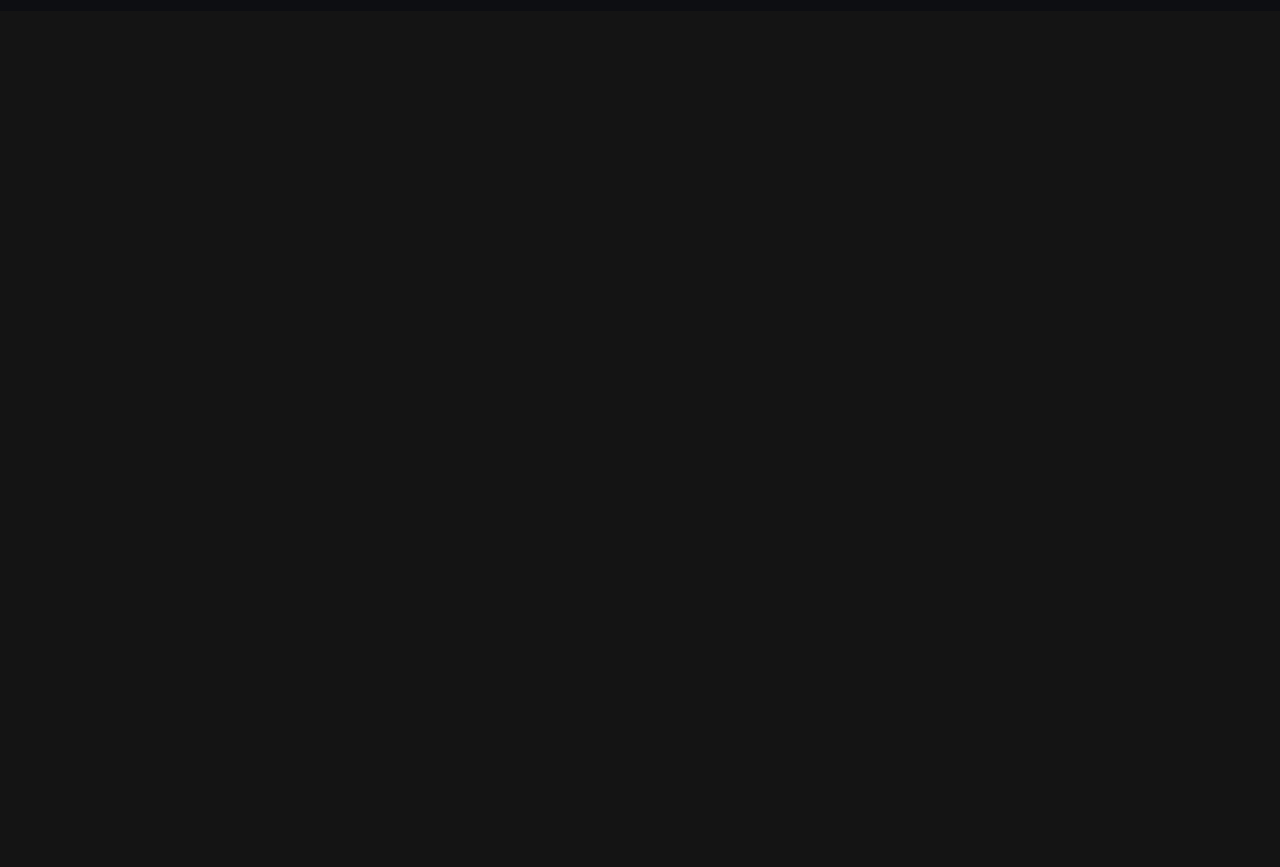
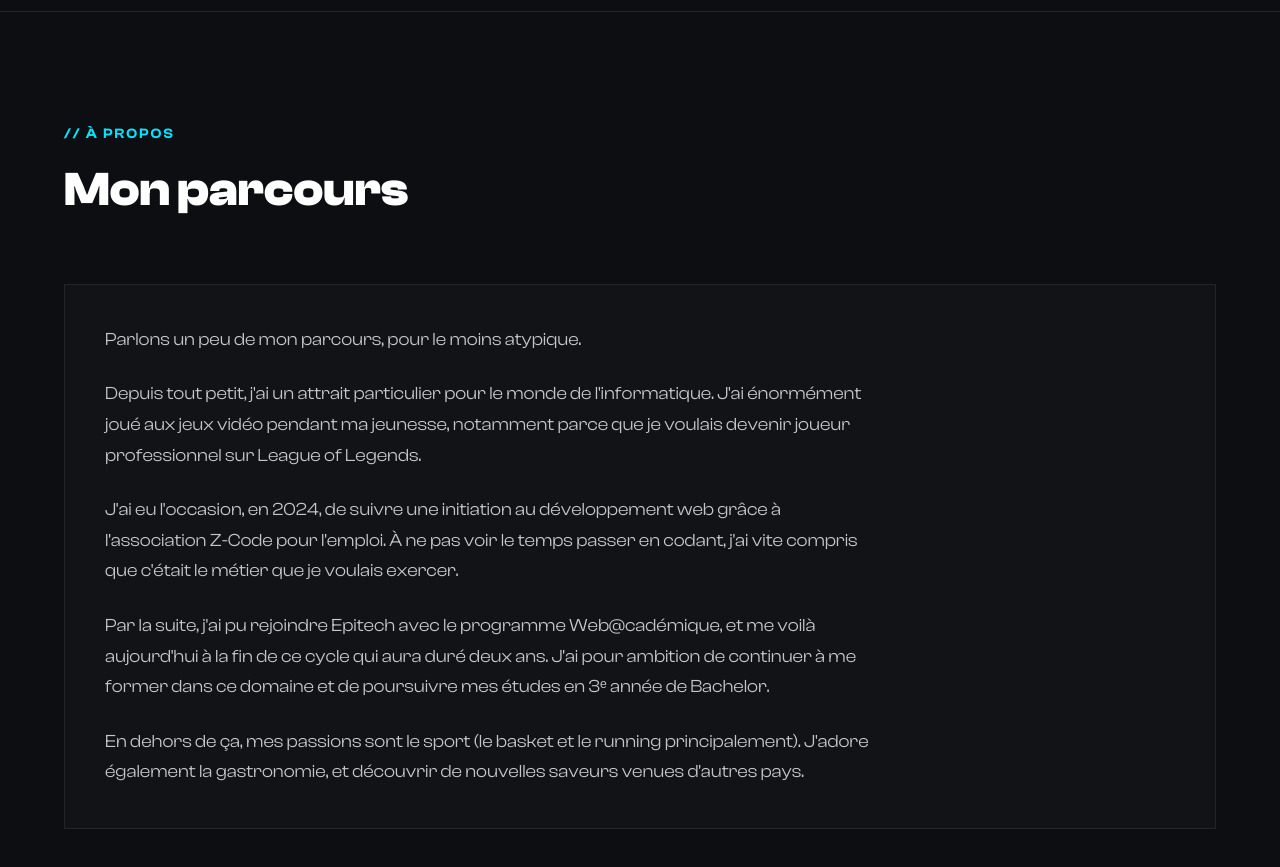
Before and after one commit to Yams-web/PortfolioV2, a Next.js app: page / in a window 1280 px wide. Shown: the part 3940-4807 px from the top of the page. Before the commit the page ends 3951 px from the top, so only its background shows below. Built offline with nearby package versions, Linux system fonts and the light colour scheme.

Commit message:
feat(front): about me section

```diff
--- a/src/app/page.tsx
+++ b/src/app/page.tsx
@@ -5,6 +5,7 @@ import {
   Hero,
   Projects,
   ReferentielSection,
+  AboutSection,
 } from "@/components";
 
 export default function LandingPage(): React.JSX.Element {
@@ -16,6 +17,7 @@ export default function LandingPage(): React.JSX.Element {
         <Hero />
         <Projects />
         <ReferentielSection />
+        <AboutSection />
       </main>
     </IntroAnimation>
   );
--- /dev/null
+++ b/src/components/about-section/about-section.component.tsx
@@ -0,0 +1,42 @@
+import React from "react";
+
+const ABOUT_PARAGRAPHS: string[] = [
+  "Parlons un peu de mon parcours, pour le moins atypique.",
+  "Depuis tout petit, j'ai un attrait particulier pour le monde de l'informatique. J'ai énormément joué aux jeux vidéo pendant ma jeunesse, notamment parce que je voulais devenir joueur professionnel sur League of Legends.",
+  "J'ai eu l'occasion, en 2024, de suivre une initiation au développement web grâce à l'association Z-Code pour l'emploi. À ne pas voir le temps passer en codant, j'ai vite compris que c'était le métier que je voulais exercer.",
+  "Par la suite, j'ai pu rejoindre Epitech avec le programme Web@cadémique, et me voilà aujourd'hui à la fin de ce cycle qui aura duré deux ans. J'ai pour ambition de continuer à me former dans ce domaine et de poursuivre mes études en 3ᵉ année de Bachelor.",
+  "En dehors de ça, mes passions sont le sport (le basket et le running principalement). J'adore également la gastronomie, et découvrir de nouvelles saveurs venues d'autres pays.",
+];
+
+export function AboutSection(): React.JSX.Element {
+  return (
+    <section
+      id="a-propos"
+      className="scroll-mt-24 border-t border-[#23252E] bg-[#0d0e12] px-4 py-20 sm:px-6 sm:py-28"
+    >
+      <div className="mx-auto max-w-6xl">
+        <header className="mb-16 max-w-2xl">
+          <h2 className="text-sm font-semibold uppercase tracking-[0.15em] text-[#00E5FF]">
+            {"// À propos"}
+          </h2>
+          <p className="mt-4 text-3xl font-bold leading-tight text-white sm:text-5xl">
+            Mon parcours
+          </p>
+        </header>
+
+        <div className="border border-[#23252E] bg-[#121317] p-6 sm:p-10">
+          <div className="flex max-w-3xl flex-col gap-6">
+            {ABOUT_PARAGRAPHS.map((paragraph: string) => (
+              <p
+                key={paragraph}
+                className="text-base leading-[1.7] text-[#c4c7c8] sm:text-lg"
+              >
+                {paragraph}
+              </p>
+            ))}
+          </div>
+        </div>
+      </div>
+    </section>
+  );
+}
--- /dev/null
+++ b/src/components/about-section/index.ts
@@ -0,0 +1 @@
+export * from "./about-section.component";
--- a/src/components/index.ts
+++ b/src/components/index.ts
@@ -2,4 +2,5 @@ export * from "./navbar";
 export * from "./hero";
 export * from "./projects";
 export * from "./referentiel-section";
+export * from "./about-section";
 export * from "./intro-animation";
```
